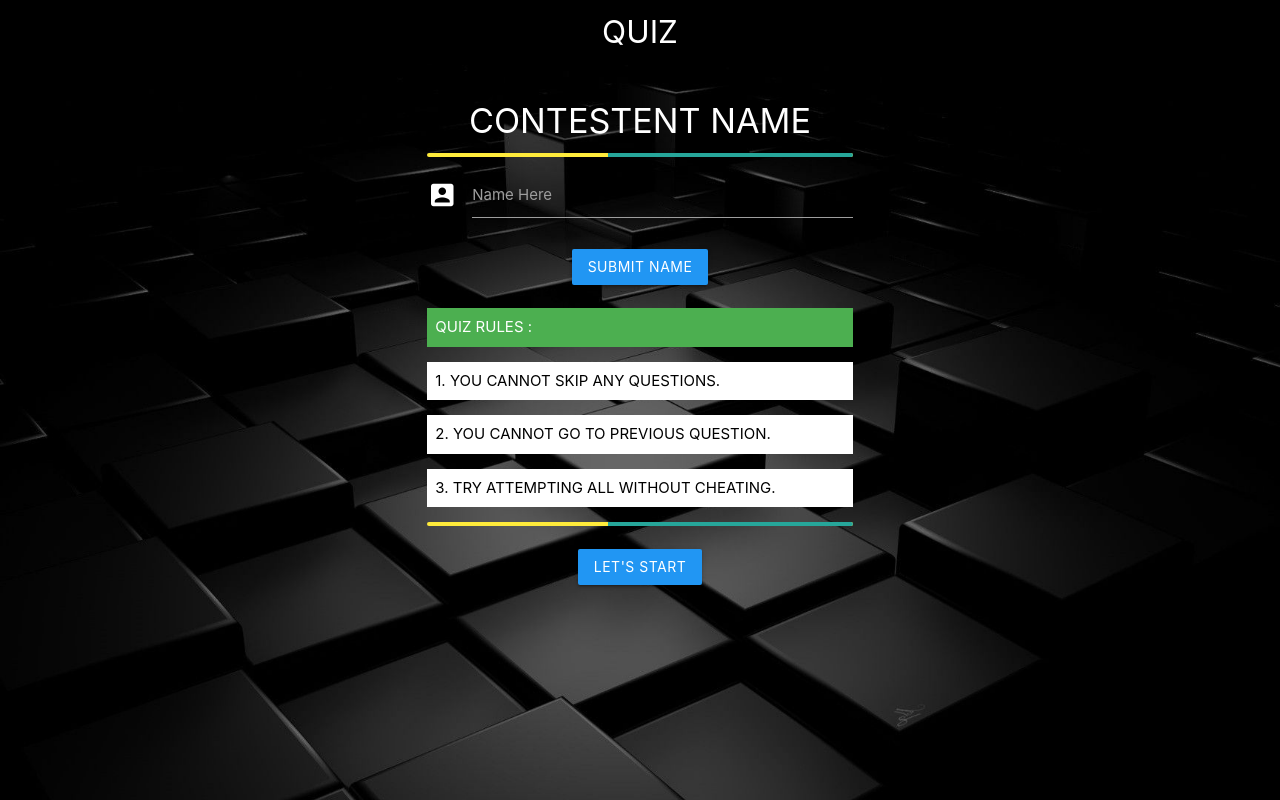
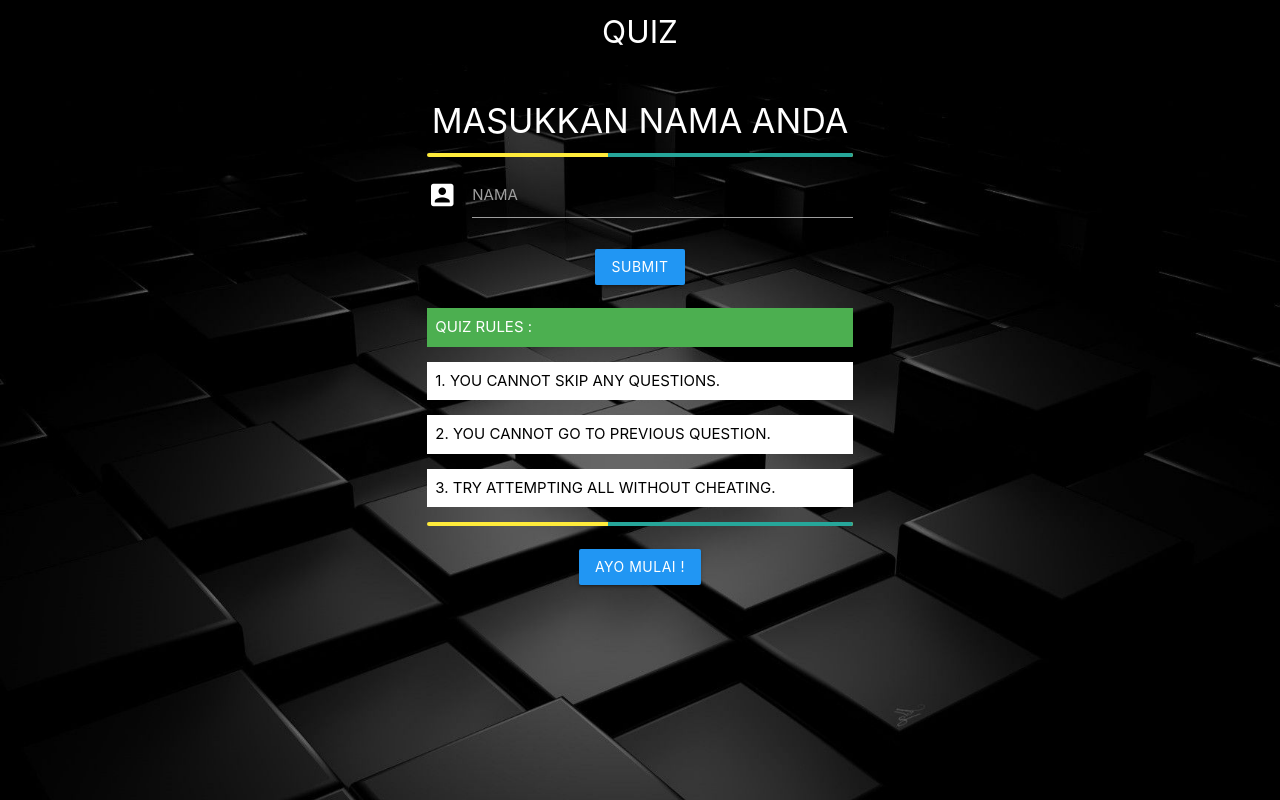
Before and after one commit to muhammadalvigi/quiz, a plain HTML site: page index.html in a window 1280 px wide. Drawn offline with nearby package versions, Linux system fonts and the light colour scheme.

Commit message:
Update index.html

```diff
--- a/index.html
+++ b/index.html
@@ -24,7 +24,7 @@
         <div class="row">
             <div class="col s12 l6 offset-l3">
                 <form class="myform" name="id" onsubmit="submitted(event)">
-                <h4 class="center-align white-text">CONTESTENT NAME</h4>
+                <h4 class="center-align white-text">MASUKKAN NAMA ANDA</h4>
 
                 <div class="progress yellow">
                     <div class="indeterminate"></div>
@@ -33,9 +33,9 @@
                 <div class="input-field">
                     <i class="material-icons white-text prefix">account_box</i>
                     <input type="text" class="white-text" id="name">
-                    <label for="name">Name Here</label>
+                    <label for="name">NAMA</label>
                     <p class="center"><button type="submit" class="btn blue"
-                        onclick="this.style.display='none'">Submit Name</button></p>
+                        onclick="this.style.display='none'">Submit</button></p>
                 </div>
 
                 <div>
@@ -49,7 +49,7 @@
                     <div class="indeterminate"></div>
                 </div>
 
-                <p class="center"><a href="quiz.html" class="btn blue">Let's Start</a></p>
+                <p class="center"><a href="quiz.html" class="btn blue">AYO MULAI !</a></p>
 
             </form>
             </div>
```
